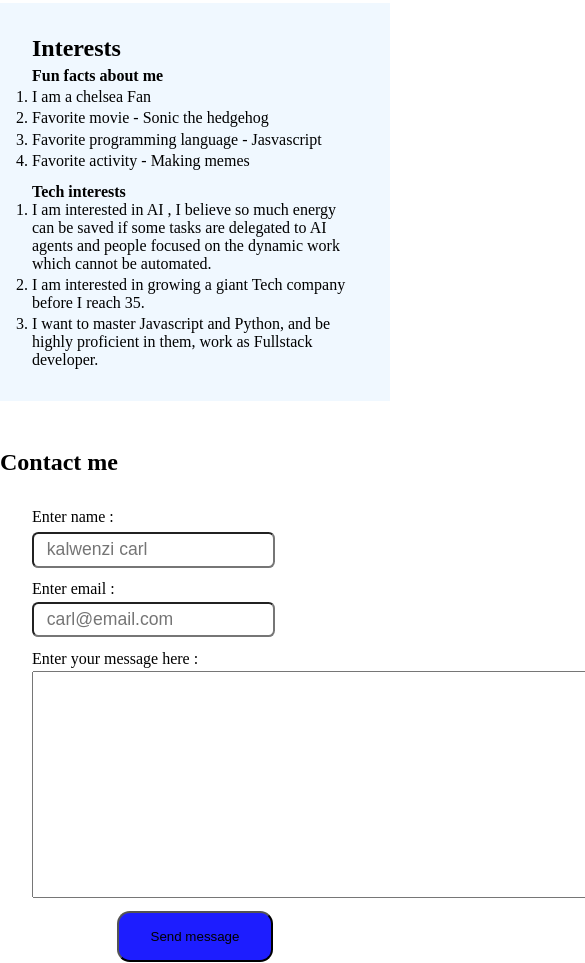
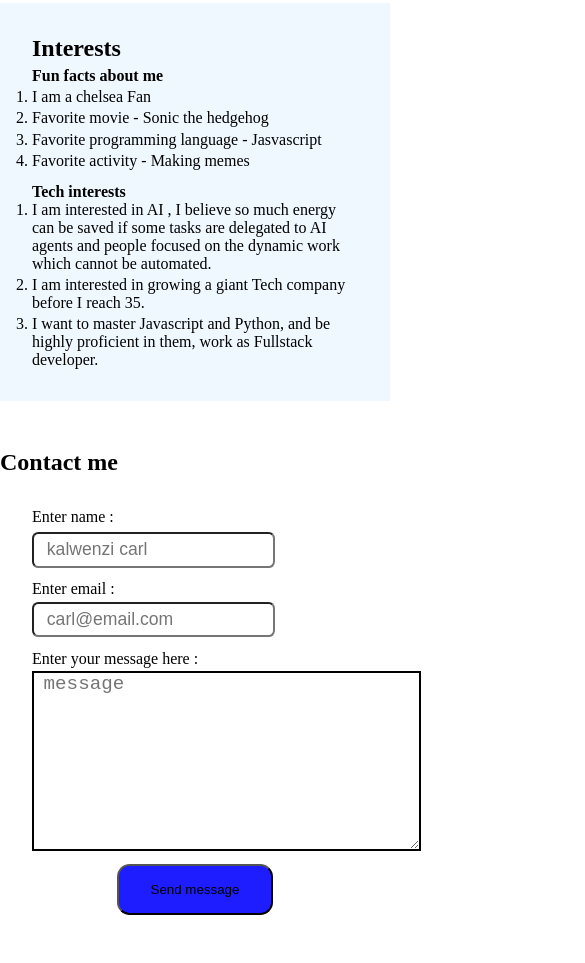
Before and after one commit to Captain-Carl-Larc/portifolio, a plain HTML site: page index.html in a window 390 px wide. Shown: the part 3097-4060 px from the top of the page, 585 px wide, since content can reach past the window. Drawn offline with Linux system fonts and the light colour scheme.

Commit message:
contact responsiveness

```diff
--- a/index.html
+++ b/index.html
@@ -191,7 +191,7 @@
                     </div>
                     <div class="message">
                         <label for="message">Enter your message here :</label>
-                        <textarea name="message" id="message" rows="15" cols="100"></textarea>
+                        <textarea name="message" id="message" rows="8" cols="30" placeholder="message"></textarea>
                     </div>
                     <button type="submit">Send message</button>
                 </form>
--- a/styles.css
+++ b/styles.css
@@ -29,7 +29,9 @@ nav div h1{
     column-gap: 1.2em;
     padding: 2rem 3rem 1rem 0rem;
 }
-
+main{
+    padding-bottom: 3rem;
+}
 /* MAIN STYLING */
 /* 1. Hero section styling */
 #hero{
@@ -185,6 +187,11 @@ input{
     display: flex;
     row-gap: 0.4rem;
 }
+textarea{
+    padding-left: 0.6rem;
+    font-size: 1.2rem;
+    border: 2px solid black;
+}
 @media (max-width: 480px) {
     nav{
         display: flex;
```
